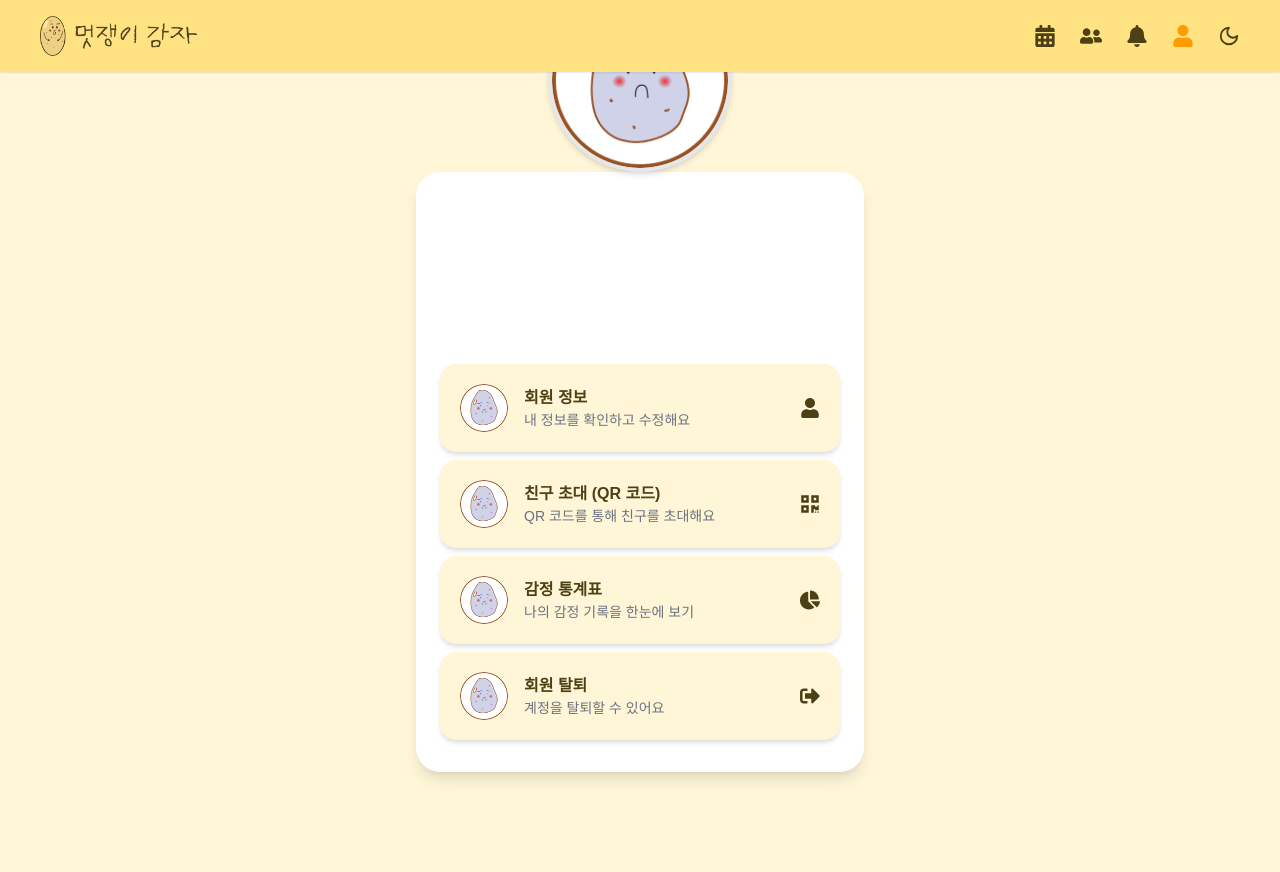
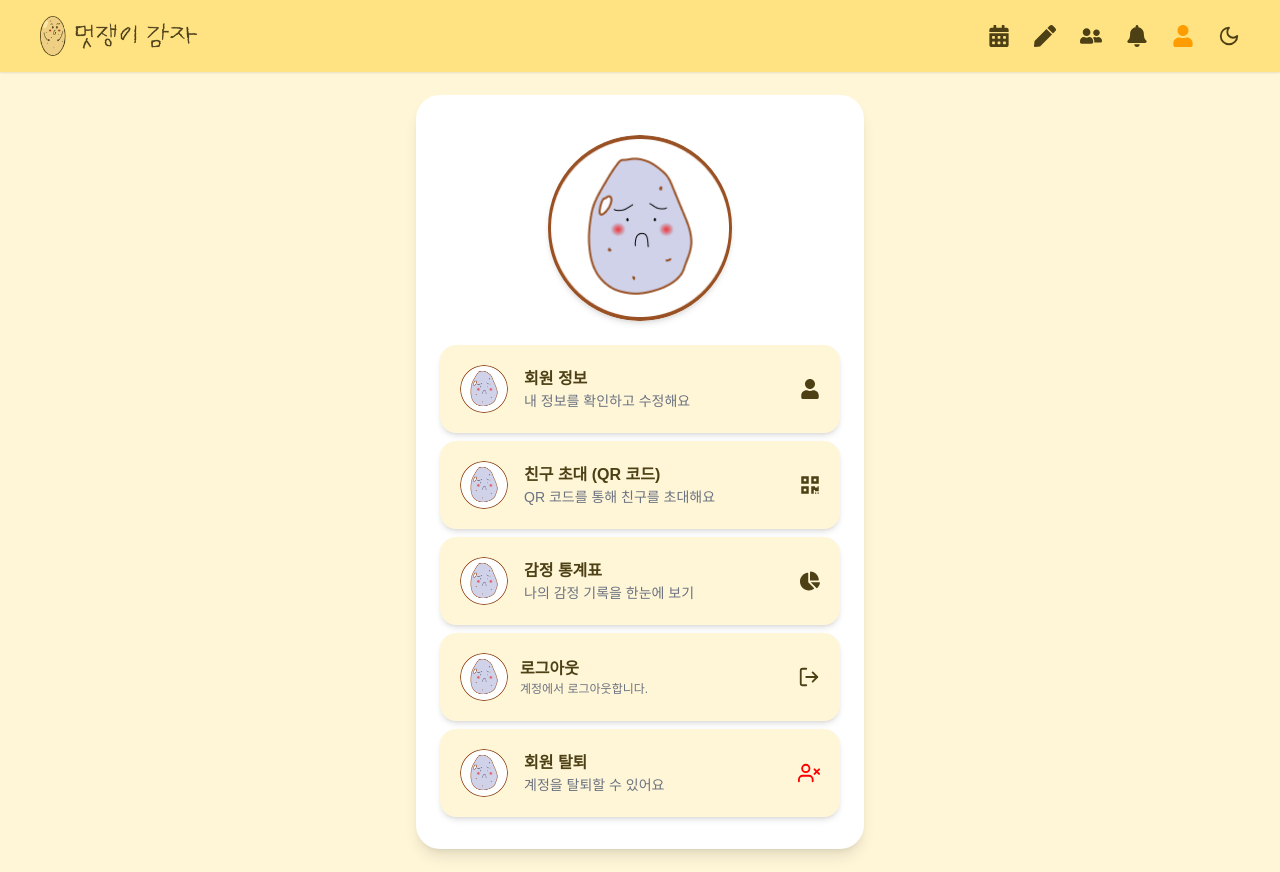
Before and after one commit to oz-main-09-team3/TeamProject_FE, a React (Vite) app in the folder Frontend-web/: page /mypage in a window 1280 px wide. Built offline with nearby package versions, Linux system fonts and the light colour scheme; no server answers; a small style sheet from the web is missing; a web font is replaced by a local one.

Commit message:
feat: 로그아웃 기능 구현 및 UI 개선
- LogoutCard 컴포넌트 추가
- 인증 관련 유틸리티 함수 추가
- 내비게이션 바 및 사이드바 상호작용 개선
- 마이페이지 UI 및 기능 업데이트
- axios 인스턴스 설정

```diff
--- a/Frontend-web/src/App.jsx
+++ b/Frontend-web/src/App.jsx
@@ -53,17 +53,33 @@ function AppLayoutWithNavbar() {
 
       {/* 사이드바 */}
       {showFriends && (
+        <>
+          {/* 오버레이 */}
+          <div
+            className="fixed inset-0 z-40"
+            onClick={() => setShowFriends(false)}
+          />
+          {/* 사이드바 */}
           <ListWrapper>
             <h2 className="text-2xl font-bold mb-6">친구 목록</h2>
             <FriendList onFriendClick={() => setShowFriends(false)} />
           </ListWrapper>
+        </>
       )}
 
       {showNotifications && (
+        <>
+          {/* 오버레이 */}
+          <div
+            className="fixed inset-0 z-40"
+            onClick={() => setShowNotifications(false)}
+          />
+          {/* 사이드바 */}
           <ListWrapper>
             <h2 className="text-2xl font-bold mb-6">알림</h2>
             <NotificationsPage />
           </ListWrapper>
+        </>
       )}
     </div>
   );
--- a/Frontend-web/src/components/ListWrapper.jsx
+++ b/Frontend-web/src/components/ListWrapper.jsx
@@ -1,9 +1,10 @@
-export default function ListWrapper({ children }) {
+export default function ListWrapper({ children, onClick }) {
   return (
     <div
+      onClick={onClick}
       className="fixed top-[72px] right-0 h-[calc(100%-72px)] w-[30%] min-w-[360px] max-w-sm
                  bg-yl100 dark:bg-darktext text-lighttext
-                 shadow-2xl rounded-l-2xl p-6 overflow-y-auto z-40
+                 shadow-2xl rounded-l-2xl p-6 overflow-y-auto z-50
                  transition-all
                  md:w-[360px]
                  sm:top-[72px] sm:right-0 sm:w-full sm:h-[calc(100%-72px)] sm:rounded-none sm:p-4"
--- /dev/null
+++ b/Frontend-web/src/components/LogoutCard.jsx
@@ -0,0 +1,25 @@
+import React from "react";
+import { FiLogOut } from "react-icons/fi";
+import { logoutAll } from "../utils/auth";
+
+export default function LogoutCard({ onAfterLogout, className = "", imgClassName = "", textClassName = "", iconClassName = "" }) {
+  const handleLogout = () => {
+    logoutAll();
+    if (onAfterLogout) onAfterLogout();
+  };
+  return (
+    <div
+      className={`flex items-center justify-between w-full min-h-[64px] cursor-pointer transition-all duration-200 ${className}`}
+      onClick={handleLogout}
+    >
+      <div className="flex items-center gap-3">
+        <img src="/profile.png" alt="프로필" className={`rounded-full object-cover ${imgClassName}`} />
+        <div className={`flex flex-col justify-center ${textClassName}`}>
+          <span className="font-semibold text-base text-lighttext dark:text-darktext">로그아웃</span>
+          <span className="text-xs text-gray-500 dark:text-darktext">계정에서 로그아웃합니다.</span>
+        </div>
+      </div>
+      <FiLogOut size={22} className="text-lighttext dark:text-darktext" />
+    </div>
+  );
+}
--- a/Frontend-web/src/components/NavigationBar.jsx
+++ b/Frontend-web/src/components/NavigationBar.jsx
@@ -1,5 +1,5 @@
 import { useLocation, useNavigate } from "react-router-dom";
-import { FaCalendarAlt, FaUserFriends, FaBell, FaUser } from "react-icons/fa";
+import { FaCalendarAlt, FaUserFriends, FaBell, FaUser, FaPen } from "react-icons/fa";
 import { SunIcon, MoonIcon, Menu, X } from "lucide-react";
 import { useState, useEffect, useRef } from "react";
 import LogoD from "../assets/LogoD.png";
@@ -99,6 +99,12 @@ export default function NavigationBar({
       icon: <FaCalendarAlt size={22} />,
     },
     {
+      key: 'write',
+      to: '/diary/new',
+      label: '일기 작성',
+      icon: <FaPen size={22} />,
+    },
+    {
       key: 'friends',
       label: '친구 목록',
       icon: <FaUserFriends size={22} />, // onClick 별도
--- a/Frontend-web/src/pages/MyPage.jsx
+++ b/Frontend-web/src/pages/MyPage.jsx
@@ -1,16 +1,23 @@
-import React, { useState } from "react";
+import React, { useState, useRef } from "react";
 import { useNavigate } from "react-router-dom";
 import RowCard from "../components/RowCard";
-import ProfileImage from "../components/ProfileImage";
 import Modal from "../components/Modal";
-import MENU_ITEMS from "../constants/menuItems.jsx";
+import MENU_ITEMS_ORIGIN from "../constants/menuItems.jsx";
+import { FiUserX } from "react-icons/fi";
+import LogoutCard from "../components/LogoutCard";
+
+// 회원 탈퇴 아이템을 찾아서 아이콘 교체
+const MENU_ITEMS = MENU_ITEMS_ORIGIN.map(item =>
+  item.id === 'withdraw'
+    ? { ...item, rightIcon: <FiUserX size={22} color="red" /> }
+    : item
+);
 
 export default function MyPage() {
   const navigate = useNavigate();
   const [isModalOpen, setIsModalOpen] = useState(false);
 
   const handleConfirm = () => {
-    console.log("탈퇴 확인 로직 실행");
     setIsModalOpen(false);
   };
 
@@ -26,18 +33,46 @@ export default function MyPage() {
     }
   };
 
+  const handleLogout = () => {
+    localStorage.removeItem('token');
+    navigate('/');
+  };
+
   return (
      <main className="flex items-center justify-center min-h-screen px-4 bg-lightBg dark:bg-darkdark">
       <div className="relative w-full max-w-md flex flex-col items-center">
-        {/* 프로필 이미지: absolute로 박스 위에 겹치게 */}
-        <div className="absolute left-0 right-0 mx-auto -top-[92px] z-10 flex justify-center">
-          <ProfileImage />
-        </div>
-        {/* 컨테이너 박스: pt로 이미지 겹칠 공간 확보, flex-1로 남는 공간 채움 */}
-        <div className="w-full flex flex-col items-center bg-white dark:bg-darktext rounded-3xl shadow-lg pt-[92px] pb-8 min-h-[600px] max-h-[800px]">
+        <div className="w-full flex flex-col items-center bg-white dark:bg-darktext rounded-3xl shadow-lg pt-10 pb-8 min-h-[600px] max-h-[800px]">
+          {/* 프로필 이미지: 카드 내부 상단 중앙 */}
+          <div className="flex justify-center mb-6">
+            <img
+              src="/profile.png"
+              alt="프로필 이미지"
+              className="rounded-full object-cover shadow-md"
+              style={{ width: "184px", height: "186px" }}
+            />
+          </div>
           {/* 카드 리스트: flex-1, flex-col, justify-end로 하단 정렬 */}
           <div className="w-full h-full flex-1 flex flex-col justify-end px-6 space-y-2">
-            {MENU_ITEMS.map((item) => (
+            {MENU_ITEMS.filter(item => item.id !== 'withdraw').map((item) => (
+              <RowCard
+                key={item.id}
+                emojiSrc="/profile.png"
+                headerText={item.headerText}
+                bodyText={item.bodyText}
+                rightIcon={item.rightIcon}
+                onClick={() => handleMenuClick(item)}
+              />
+            ))}
+            {/* 로그아웃 카드 */}
+            <LogoutCard
+              onAfterLogout={() => navigate('/')}
+              className="flex items-center justify-between w-full p-4 sm:p-5 rounded-2xl shadow-md cursor-pointer transition bg-lightBg hover:bg-lightYellow dark:bg-darkdark dark:hover:bg-darkBrown flex-shrink-0"
+              imgClassName="w-10 h-10 sm:w-12 sm:h-12"
+              textClassName="text-lighttext dark:text-darktext"
+              iconClassName="text-lighttext dark:text-darktext"
+            />
+            {/* 회원 탈퇴 카드 */}
+            {MENU_ITEMS.filter(item => item.id === 'withdraw').map((item) => (
               <RowCard
                 key={item.id}
                 emojiSrc="/profile.png"
@@ -50,7 +85,6 @@ export default function MyPage() {
           </div>
         </div>
       </div>
-
       <Modal
         isOpen={isModalOpen}
         type="error"
--- a/Frontend-web/src/service/authApi.js
+++ b/Frontend-web/src/service/authApi.js
@@ -1,4 +1,4 @@
-import api from "./axiosInstance";
+import api from "./axiosInstance.js";
 
 // 구글 소셜 로그인 (인가 코드로 JWT 발급)
 export const loginGoogle = ({ code, redirect_uri }) =>
--- /dev/null
+++ b/Frontend-web/src/service/axiosInstance.js
@@ -0,0 +1,8 @@
+import axios from "axios";
+
+const api = axios.create({
+  baseURL: import.meta.env.VITE_BACKEND_URL,
+  withCredentials: true,
+});
+
+export default api;
--- /dev/null
+++ b/Frontend-web/src/utils/auth.js
@@ -0,0 +1,12 @@
+import { logout } from '../service/authApi';
+
+export async function logoutAll() {
+  localStorage.removeItem('token');
+  localStorage.removeItem('refresh_token');
+  localStorage.removeItem('user');
+  try {
+    await logout();
+  } catch (e) {
+    // 로그아웃 API 실패 시 무시
+  }
+}
```
Lines whose indentation alone changed are shown as unchanged.
